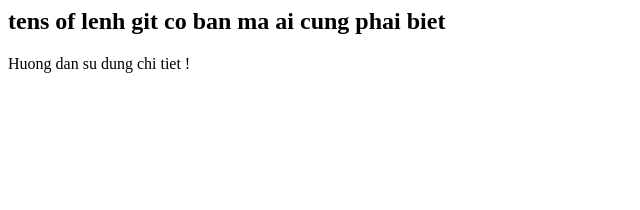
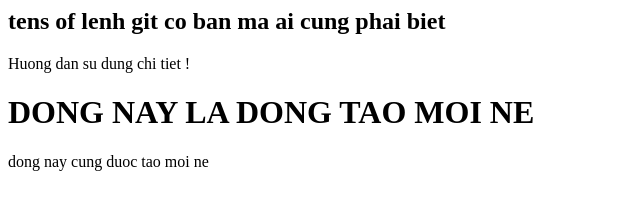
Before and after one commit to KienKey/Github-Toto, a plain HTML site: page index.html in a window 1280 px wide. Shown: the whole page, without its empty margins (0-640 px from the left). Drawn offline with Linux system fonts and the light colour scheme.

Commit message:
update moi hai dong

```diff
--- a/index.html
+++ b/index.html
@@ -7,5 +7,7 @@
 <body>
     <h2>tens of lenh git co ban ma ai cung phai biet</h2>
     <p> Huong dan su dung chi tiet !</p>
+    <h1>DONG NAY LA DONG TAO MOI NE</h1>
+    <P>dong nay cung duoc tao moi ne</P>
 </body>
 </html>
```
